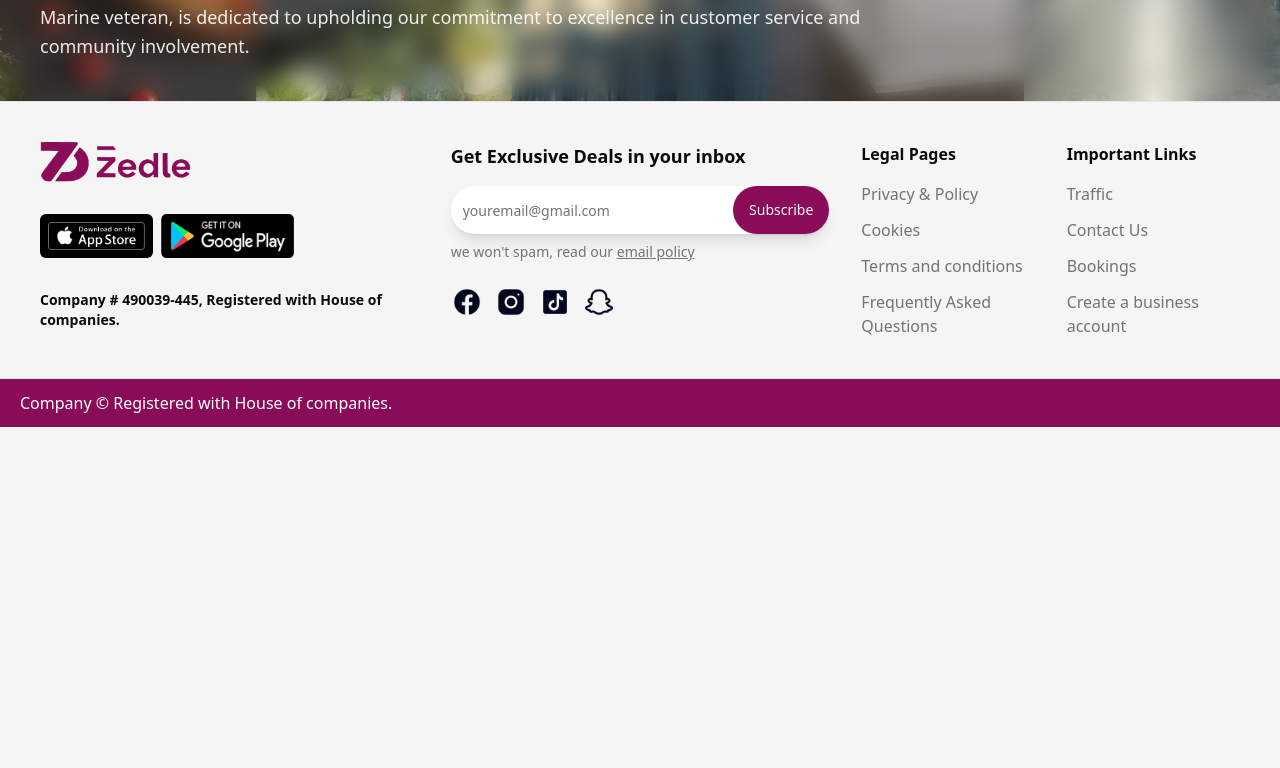
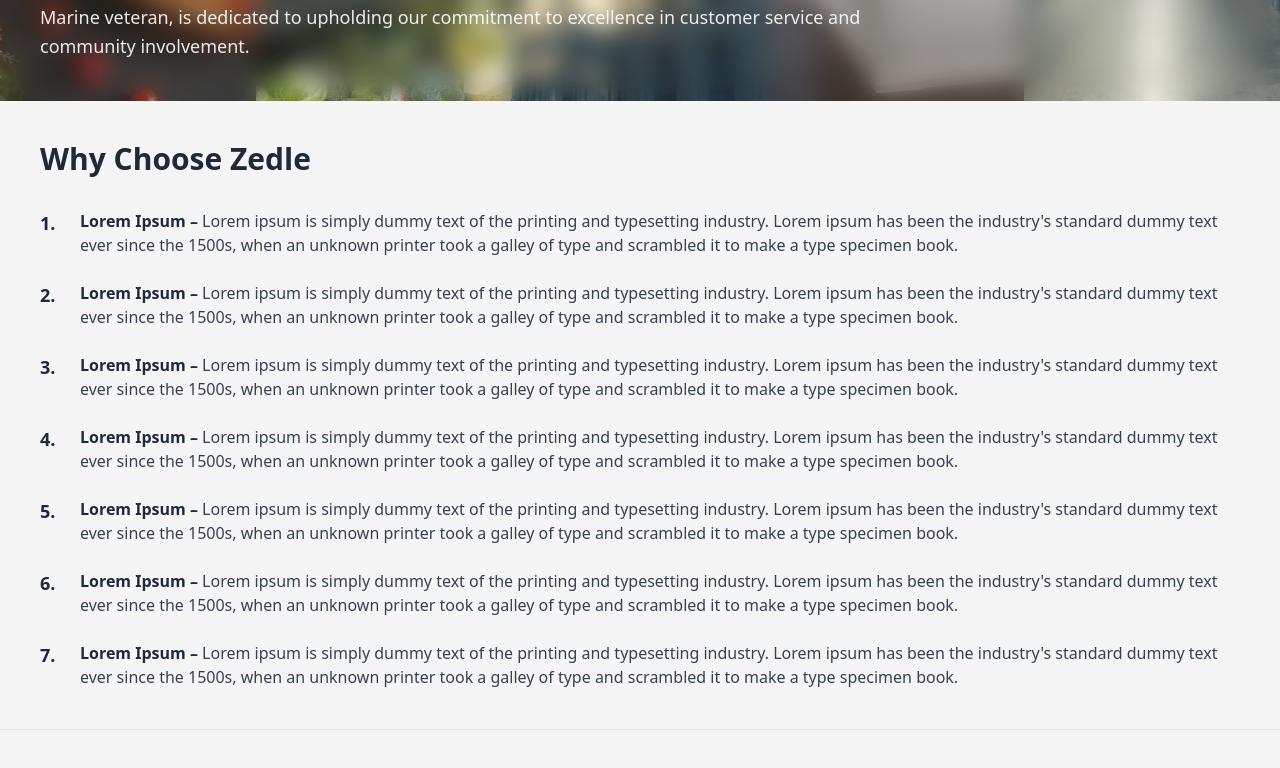
Before and after one commit to react6-flyweis/zedle-ui, a Next.js app: page /about in a window 1280 px wide. Shown: the part 564-1332 px from the top of the page. Before the commit the page ends 991 px from the top, so only its background shows below. Built offline with nearby package versions, Linux system fonts and the light colour scheme.

Commit message:
feat: add WhyChoose component to About page

```diff
--- /dev/null
+++ b/src/app/about/components/WhyChoose.tsx
@@ -0,0 +1,110 @@
+export function WhyChoose() {
+  return (
+    <div className="p-10">
+      <h1 className="text-3xl font-bold mb-8 text-gray-800">
+        Why Choose Zedle
+      </h1>
+
+      <div className="space-y-6">
+        <div className="flex gap-4">
+          <div className="text-lg font-semibold text-gray-800 min-w-[24px]">
+            1.
+          </div>
+          <div>
+            <span className="font-semibold text-gray-800">Lorem Ipsum – </span>
+            <span className="text-gray-700">
+              Lorem ipsum is simply dummy text of the printing and typesetting
+              industry. Lorem ipsum has been the industry's standard dummy text
+              ever since the 1500s, when an unknown printer took a galley of
+              type and scrambled it to make a type specimen book.
+            </span>
+          </div>
+        </div>
+        <div className="flex gap-4">
+          <div className="text-lg font-semibold text-gray-800 min-w-[24px]">
+            2.
+          </div>
+          <div>
+            <span className="font-semibold text-gray-800">Lorem Ipsum – </span>
+            <span className="text-gray-700">
+              Lorem ipsum is simply dummy text of the printing and typesetting
+              industry. Lorem ipsum has been the industry's standard dummy text
+              ever since the 1500s, when an unknown printer took a galley of
+              type and scrambled it to make a type specimen book.
+            </span>
+          </div>
+        </div>
+        <div className="flex gap-4">
+          <div className="text-lg font-semibold text-gray-800 min-w-[24px]">
+            3.
+          </div>
+          <div>
+            <span className="font-semibold text-gray-800">Lorem Ipsum – </span>
+            <span className="text-gray-700">
+              Lorem ipsum is simply dummy text of the printing and typesetting
+              industry. Lorem ipsum has been the industry's standard dummy text
+              ever since the 1500s, when an unknown printer took a galley of
+              type and scrambled it to make a type specimen book.
+            </span>
+          </div>
+        </div>
+        <div className="flex gap-4">
+          <div className="text-lg font-semibold text-gray-800 min-w-[24px]">
+            4.
+          </div>
+          <div>
+            <span className="font-semibold text-gray-800">Lorem Ipsum – </span>
+            <span className="text-gray-700">
+              Lorem ipsum is simply dummy text of the printing and typesetting
+              industry. Lorem ipsum has been the industry's standard dummy text
+              ever since the 1500s, when an unknown printer took a galley of
+              type and scrambled it to make a type specimen book.
+            </span>
+          </div>
+        </div>
+        <div className="flex gap-4">
+          <div className="text-lg font-semibold text-gray-800 min-w-[24px]">
+            5.
+          </div>
+          <div>
+            <span className="font-semibold text-gray-800">Lorem Ipsum – </span>
+            <span className="text-gray-700">
+              Lorem ipsum is simply dummy text of the printing and typesetting
+              industry. Lorem ipsum has been the industry's standard dummy text
+              ever since the 1500s, when an unknown printer took a galley of
+              type and scrambled it to make a type specimen book.
+            </span>
+          </div>
+        </div>
+        <div className="flex gap-4">
+          <div className="text-lg font-semibold text-gray-800 min-w-[24px]">
+            6.
+          </div>
+          <div>
+            <span className="font-semibold text-gray-800">Lorem Ipsum – </span>
+            <span className="text-gray-700">
+              Lorem ipsum is simply dummy text of the printing and typesetting
+              industry. Lorem ipsum has been the industry's standard dummy text
+              ever since the 1500s, when an unknown printer took a galley of
+              type and scrambled it to make a type specimen book.
+            </span>
+          </div>
+        </div>
+        <div className="flex gap-4">
+          <div className="text-lg font-semibold text-gray-800 min-w-[24px]">
+            7.
+          </div>
+          <div>
+            <span className="font-semibold text-gray-800">Lorem Ipsum – </span>
+            <span className="text-gray-700">
+              Lorem ipsum is simply dummy text of the printing and typesetting
+              industry. Lorem ipsum has been the industry's standard dummy text
+              ever since the 1500s, when an unknown printer took a galley of
+              type and scrambled it to make a type specimen book.
+            </span>
+          </div>
+        </div>
+      </div>
+    </div>
+  );
+}
--- a/src/app/about/page.tsx
+++ b/src/app/about/page.tsx
@@ -1,9 +1,12 @@
 import HeroGrid from "./components/HeroGrid";
+import { WhyChoose } from "./components/WhyChoose";
 
 export default function AboutPage() {
   return (
     <div className="flex flex-col">
       <HeroGrid />
+      <WhyChoose />
+
     </div>
   );
 }
```
